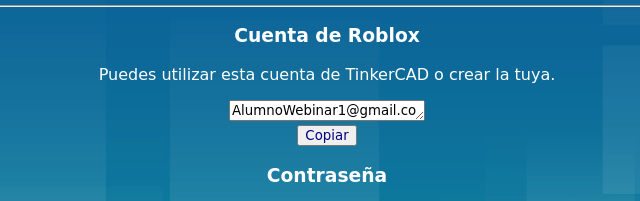
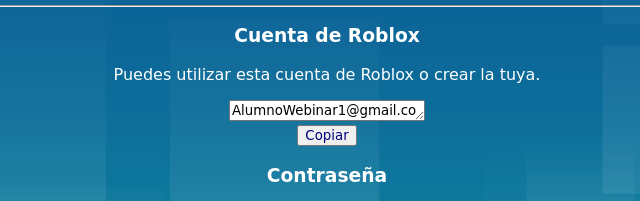
Before and after one commit to DanielaGMiranda/Material-Webina1, a plain HTML site: page index.html in a window 1280 px wide. Shown: the part 382-583 px from the top of the page, 313-953 px from the left. Drawn offline with Linux system fonts and the light colour scheme; a web font is replaced by a local one.

Commit message:
Update index.html

```diff
--- a/index.html
+++ b/index.html
@@ -34,7 +34,7 @@ AlumnoWebinar1@gmail.com
     </script>
     <hr>
     <h3>Cuenta de Roblox</h3>
-    <p>Puedes utilizar esta cuenta de TinkerCAD o crear la tuya.</p>
+    <p>Puedes utilizar esta cuenta de Roblox o crear la tuya.</p>
     <textarea cols='25' rows='1' id="codigo3">
 AlumnoWebinar1@gmail.com
     </textarea><br>
```
